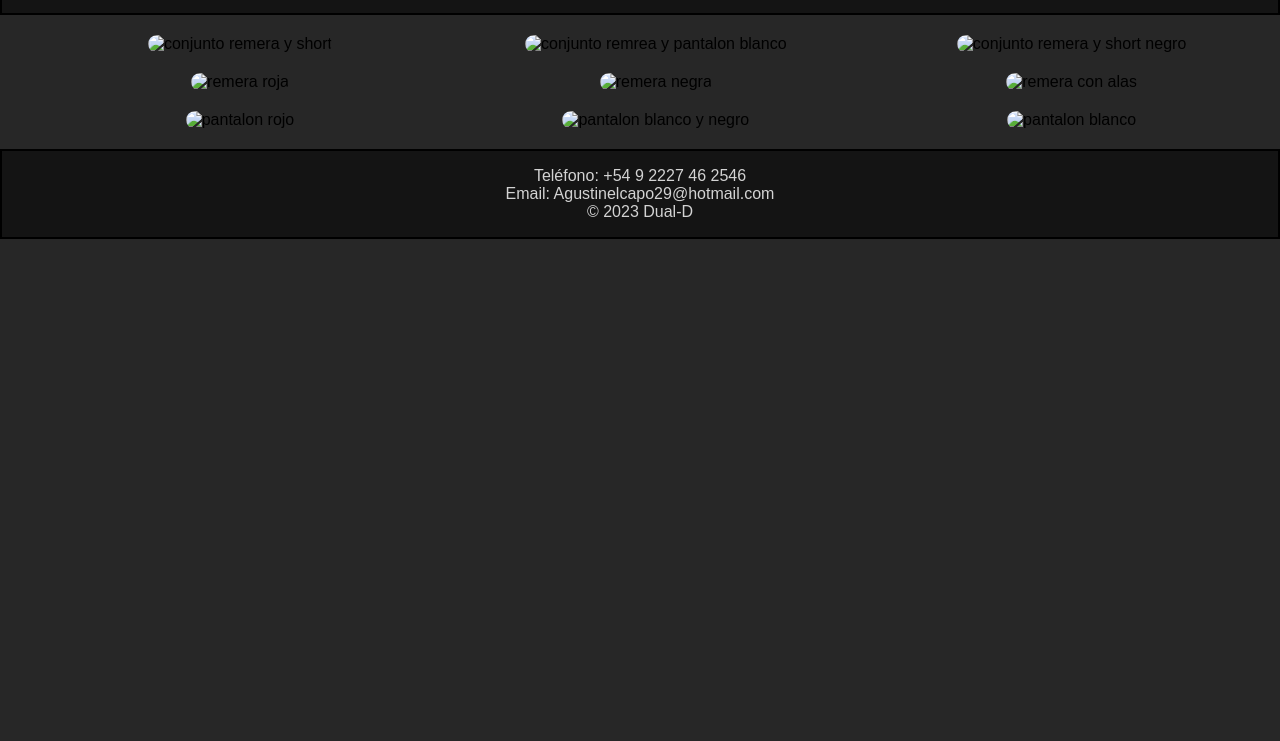
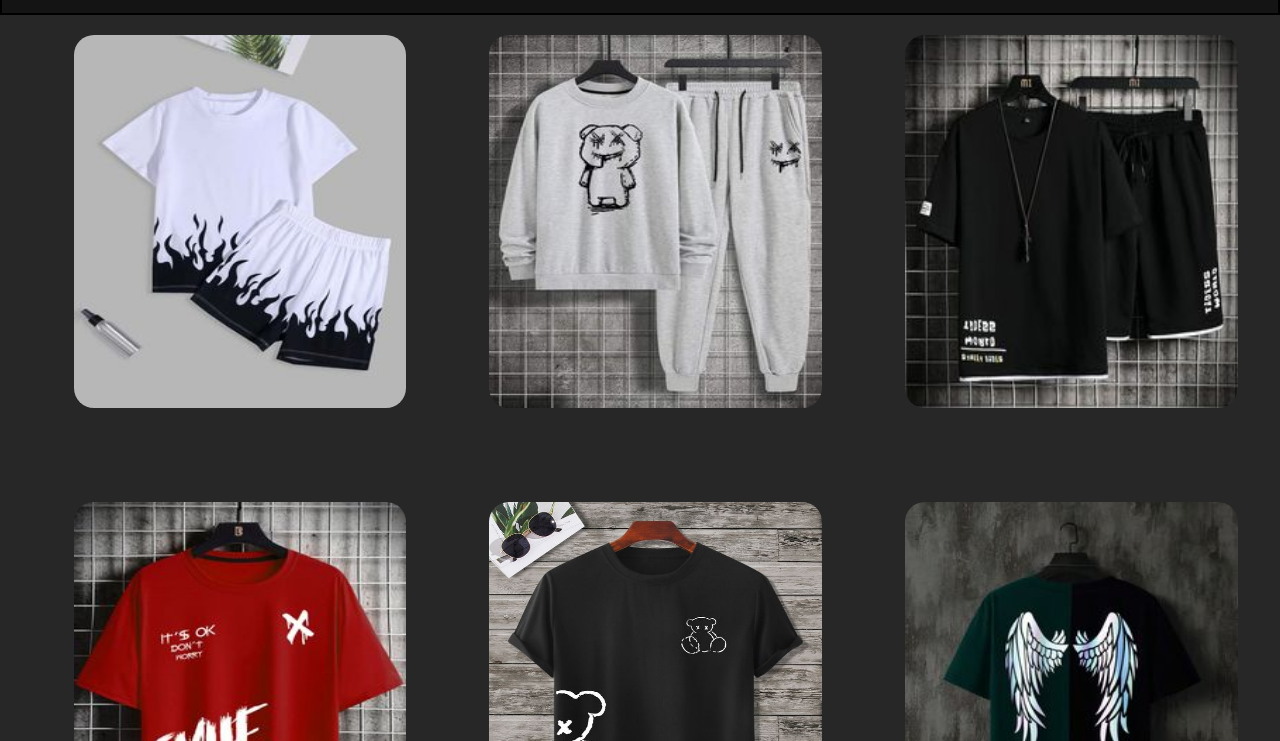
Before and after one commit to duhalde-juan-agustin/segunda-preentrega, a plain HTML site: page pages/productos.html in a window 1280 px wide. Shown: the part 59-800 px from the top of the page. Drawn offline with Linux system fonts and the light colour scheme; the site is published under a folder, as on GitHub Pages, so addresses that start at the root find nothing.

Commit message:
entrega final

```diff
--- a/pages/productos.html
+++ b/pages/productos.html
@@ -25,31 +25,31 @@
 <main class="contenedor">
 
         <div>
-            <img class="productos-uno" src="/img/conjuto remar y short.jpg" alt="conjunto remera y short">
+            <img class="productos-uno" src="../img/conjuto remar y short.jpg" alt="conjunto remera y short">
         </div>
         <div>
-            <img class="productos-dos" src="/img/conjunto 2.jpg" alt="conjunto remrea y pantalon blanco">
+            <img class="productos-dos" src="../img/conjunto 2.jpg" alt="conjunto remrea y pantalon blanco">
         </div>
         <div>
-            <img class="productos-tres" src="/img/conjunto 3.jpg" alt="conjunto remera y short negro">
+            <img class="productos-tres" src="../img/conjunto 3.jpg" alt="conjunto remera y short negro">
         </div>
         <div>
-            <img class="productos-cuatro" src="/img/remera rojo.jpg" alt="remera roja">
+            <img class="productos-cuatro" src="../img/remera rojo.jpg" alt="remera roja">
         </div>
         <div>
-            <img class="productos-cinco" src="/img/remera negra.jpg" alt="remera negra">
+            <img class="productos-cinco" src="../img/remera negra.jpg" alt="remera negra">
         </div>
         <div>
-            <img class="productos-seis" src="/img/remera con ala.jpg" alt="remera con alas">
+            <img class="productos-seis" src="../img/remera con ala.jpg" alt="remera con alas">
         </div>
         <div>
-            <img class="productos-siete" src="/img/jean rojo.jpg" alt="pantalon rojo">
+            <img class="productos-siete" src="../img/jean rojo.jpg" alt="pantalon rojo">
         </div>
         <div>
-            <img class="productos-ocho" src="/img/pantalo byn.jpg" alt="pantalon blanco y negro">
+            <img class="productos-ocho" src="../img/pantalo byn.jpg" alt="pantalon blanco y negro">
         </div>
         <div>
-            <img class="productos-nueve" src="/img/pantalon blanco.jpg" alt="pantalon blanco">
+            <img class="productos-nueve" src="../img/pantalon blanco.jpg" alt="pantalon blanco">
         </div>
 </main>
 
```
Also changed, not shown: package.json (deleted, +0 -55 lines), 1 other file.
